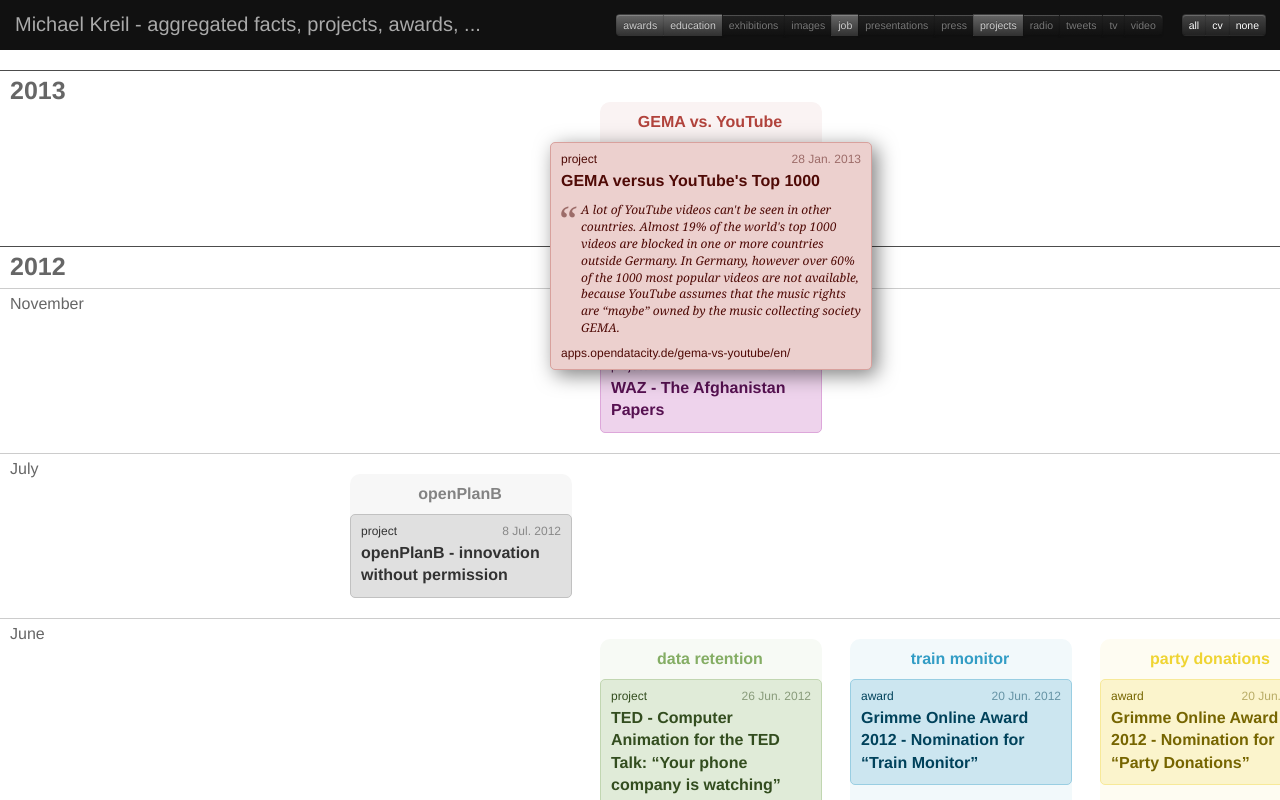
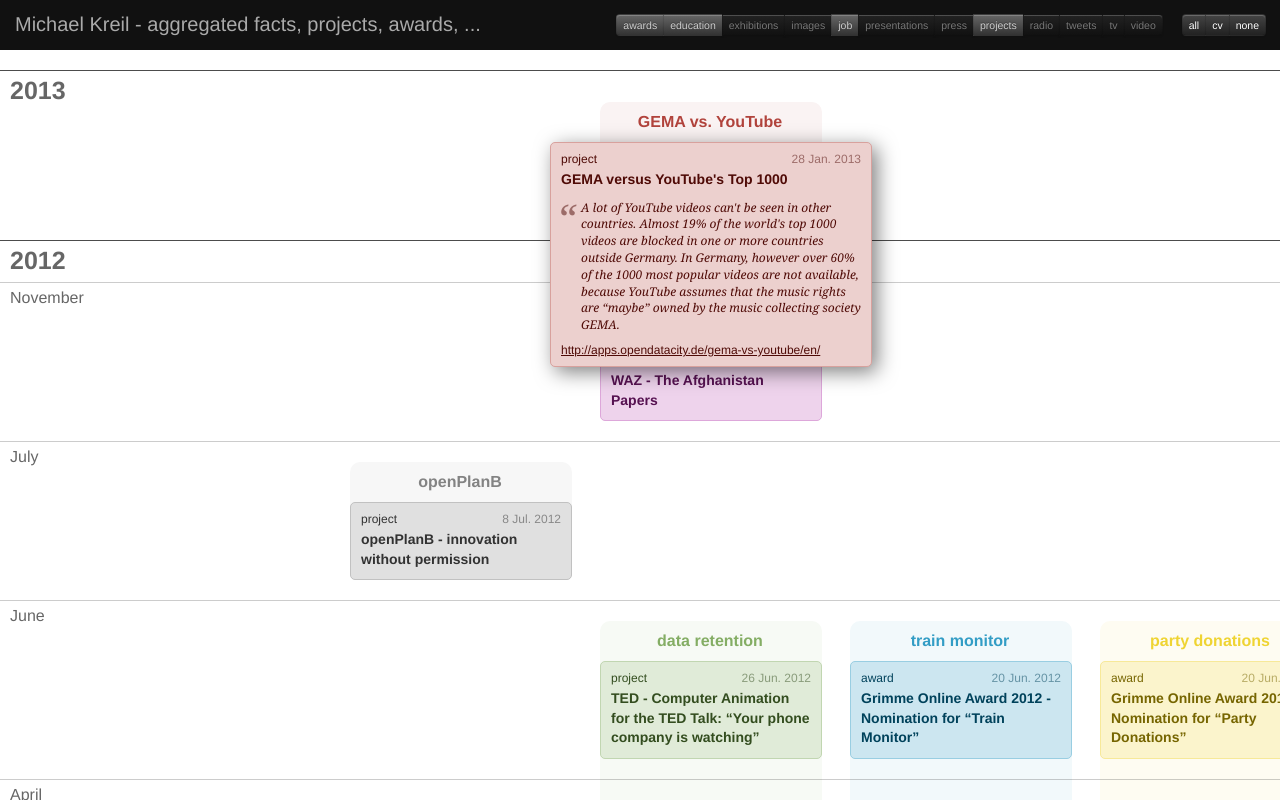
Before and after one commit to MichaelKreil/CV, a plain HTML site: page client/index.html in a window 1280 px wide. Both pictures are taken after a click on the element "GEMA versus YouTube's Top 1000". Shown: the top 800 px of the page. Drawn offline with Linux system fonts and the light colour scheme.

Commit message:
reformating links

```diff
--- a/client/script/grid.js
+++ b/client/script/grid.js
@@ -301,18 +301,19 @@
 }
 
 function shortenLink(url) {
+	/*
 	if (url.toLowerCase().substr(0,7) == 'http://') url = url.substr(7);
 	if (url.toLowerCase().substr(0,8) == 'https://') url = url.substr(8);
 
 	var shortend = false;
-	while (url.length > 45) {
+	while (url.length > 40) {
 		var index = Math.max(url.lastIndexOf('_'), url.lastIndexOf('/'));
 		url = url.substr(0, index);
 		shortend = true;
 	}
 
 	if (shortend) url += '&hellip;';
-
+*/
 	return url;
 }
 
--- a/client/style/main.css
+++ b/client/style/main.css
@@ -155,7 +155,7 @@
 		.entry .title {
 			clear: both;
 			padding-top: 5px;
-			font-size: 16px;
+			font-size: 14px;
 			font-weight: bold;
 			line-height: 1.4em;
 		}
@@ -182,6 +182,10 @@
 			word-wrap: break-word;
 		}
 
+		.entry a {
+			word-break: break-all;
+		}
+
 			.entry .description cite {
 				font-style: italic;
 				display: block;
@@ -206,15 +210,12 @@
 			line-height: 1em;
 			display: none;
 			word-wrap: break-word;
+
 		}
 
 		.entry a {
-			text-decoration: none;
+			text-decoration: underline;
 			color: inherit;
-		}
-
-		.entry a:hover {
-			text-decoration: underline;
 		}
 
 		.entry .clickable {
```
